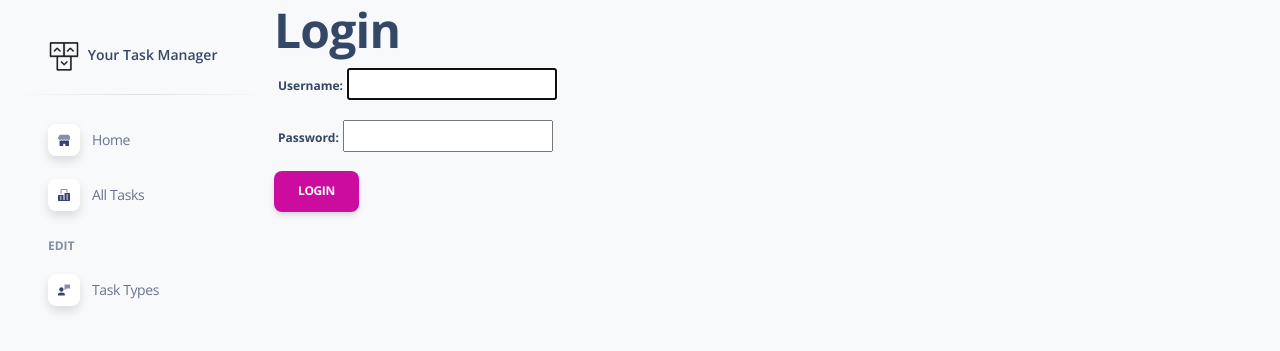
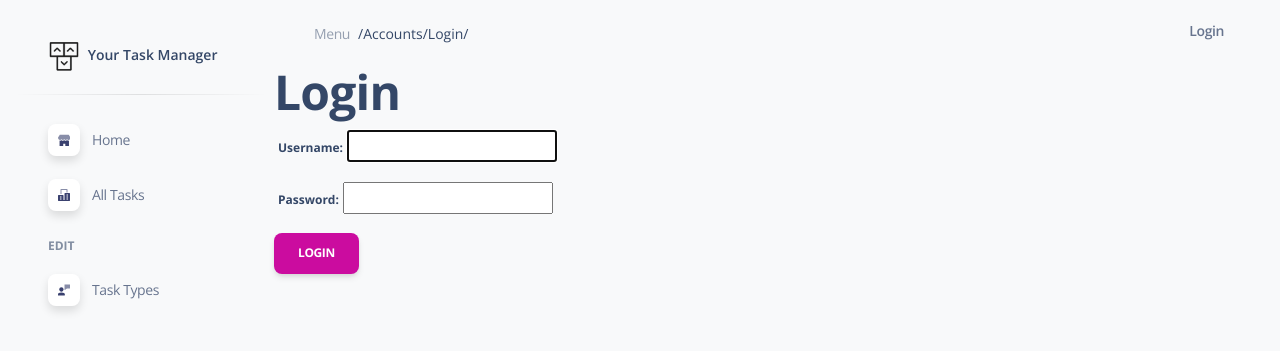
Before and after one commit to kuznetsb/it-company-task-manager-mate, a Django app: page /accounts/login/ in a window 1280 px wide. Shown: the top 351 px of the page. Run offline with Django 4.2, Linux system fonts and the light colour scheme; some libraries are stand-ins or nearby versions.

Commit message:
Created navigation

```diff
--- a/templates/base.html
+++ b/templates/base.html
@@ -34,7 +34,7 @@
 
     {% include "includes/sidebar.html" %}
     <main class="main-content position-relative max-height-vh-100 h-100 border-radius-lg ">
-{#        {% include "includes/navigation.html" %}#}
+        {% include "includes/navigation.html" %}
         {% block content %}{% endblock content %}
     </main>
 
--- /dev/null
+++ b/templates/includes/navigation.html
@@ -0,0 +1,40 @@
+{% load static %}
+<!-- Navbar -->
+<nav class="navbar navbar-main navbar-expand-lg px-0 mx-4 shadow-none border-radius-xl" id="navbarBlur" navbar-scroll="true">
+  <div class="container-fluid py-1 px-3">
+    <nav aria-label="breadcrumb">
+      <ol class="breadcrumb bg-transparent mb-0 pb-0 pt-1 px-0 me-sm-6 me-5">
+        <li class="breadcrumb-item text-sm"><a class="opacity-5 text-dark" href="javascript:;">Menu</a></li>
+        <li class="text-sm text-dark active ms-2" aria-current="page">
+          {% if request.path == '/' %} / Home {% else %} {{ request.path|title }} {% endif %}
+        </li>
+      </ol>
+    </nav>
+    <div class="collapse navbar-collapse mt-sm-0 mt-2 me-md-0 me-sm-4" id="navbar">
+      <div class="ms-md-auto pe-md-3 d-flex align-items-center">
+        {% if request.user.is_authenticated %}
+          <span class="d-sm-inline d-none me-3">User: {{ user.username }}</span>
+        {% endif %}
+        </div>
+      </div>
+      <ul class="navbar-nav  justify-content-end">
+        {% if request.user.is_authenticated %}
+          <li class="nav-item d-flex align-items-center">
+            <a href="{% url 'logout' %}" class="nav-link text-body font-weight-bold px-0">
+
+              <i class="fa fa-user me-sm-1"></i>
+              <span class="d-sm-inline d-none me-3">Logout</span>
+            </a>
+          </li>
+        {% else %}
+          <li class="nav-item d-flex align-items-center">
+            <a href="{% url 'login' %}" class="nav-link text-body font-weight-bold px-0">
+              <i class="fa fa-user me-sm-1"></i>
+              <span class="d-sm-inline d-none me-3">Login</span>
+            </a>
+          </li>
+        {% endif %}
+      </ul>
+    </div>
+  </div>
+</nav>
```
Also changed, not shown: templates/includes/pagination.html (line endings or trailing spaces).
